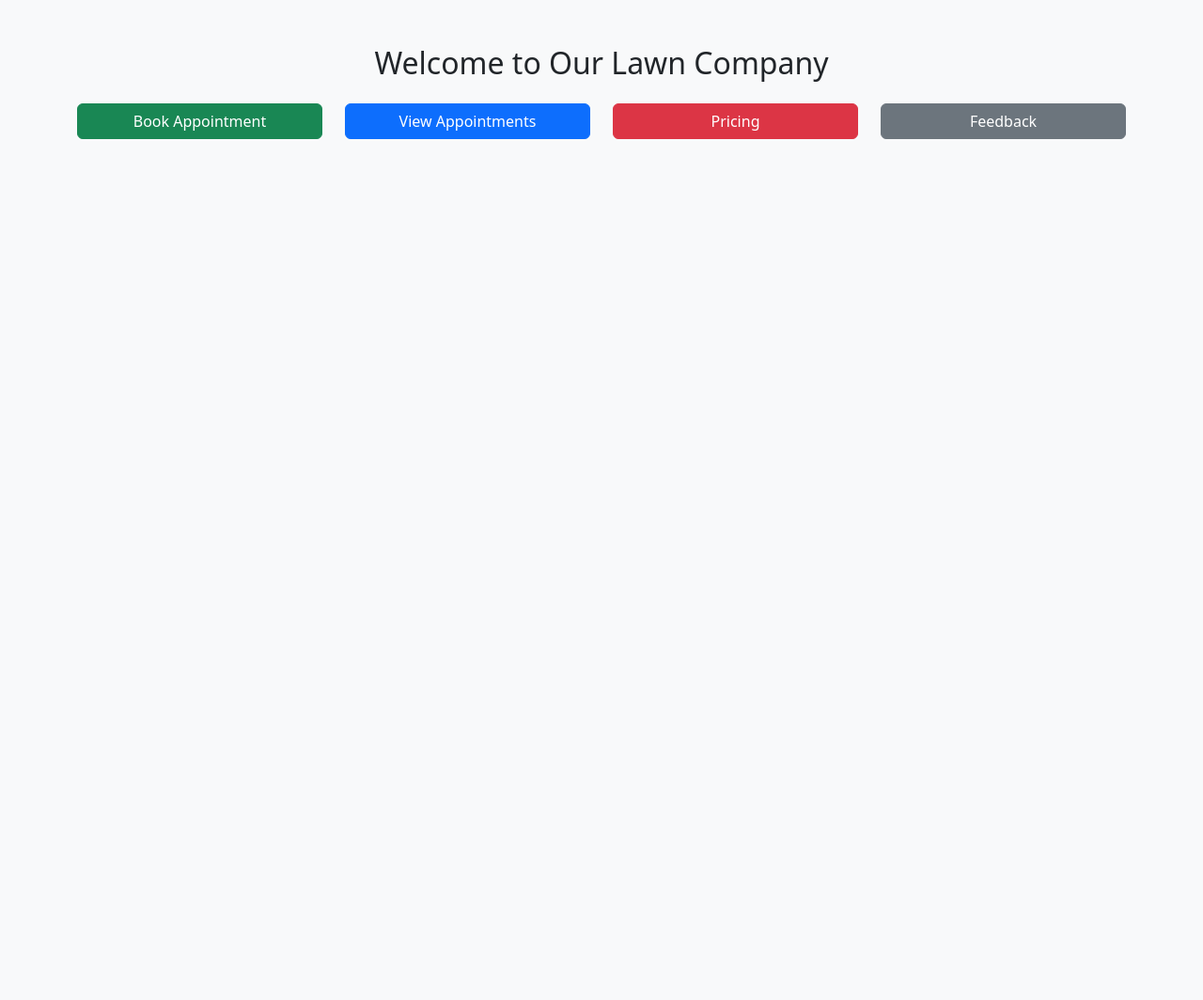
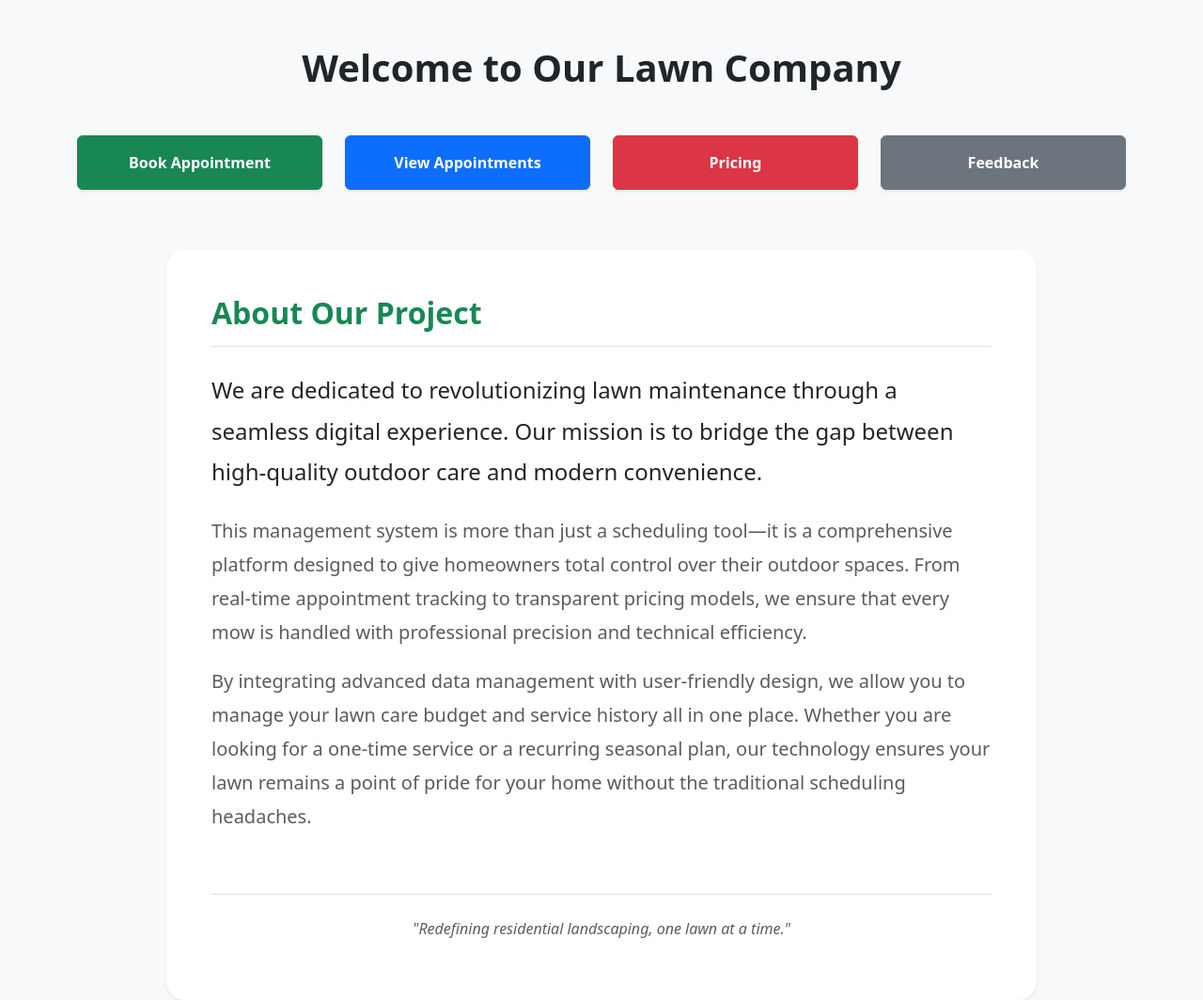
Before and after one commit to JAmericano/lawn-company-project, a Django app: page /dashboard/ in a window 1280 px wide. Shown: the whole page at 94% size. Before the commit the page ends 148 px from the top, so only its background shows below. Run offline with Django 5.2, Linux system fonts and the light colour scheme.

Commit message:
Updated the dashboard

```diff
--- a/lawnApp/templates/lawnApp/dashboard.html
+++ b/lawnApp/templates/lawnApp/dashboard.html
@@ -1,69 +1,79 @@
 <!DOCTYPE html>
-
 <html>
-
 <head>
-
     <title>Dashboard</title>
-
     <link href="https://cdn.jsdelivr.net/npm/bootstrap@5.3.0/dist/css/bootstrap.min.css" rel="stylesheet">
-
+    <style>
+        .info-card {
+            transition: transform 0.2s;
+            border: none;
+            border-radius: 20px; /* Slightly rounder for a modern look */
+        }
+        .info-card:hover {
+            transform: translateY(-5px);
+        }
+        /* Custom line height for better readability of longer text */
+        .description-text {
+            line-height: 1.8;
+        }
+    </style>
 </head>
-
-
 
 <body class="bg-light">
 
+<div class="container mt-5">
+    <h1 class="text-center mb-5 fw-bold text-dark">Welcome to Our Lawn Company</h1>
 
-
-<div class="container mt-5">
-
-    <h2 class="text-center mb-4">Welcome to Our Lawn Company</h2>
-
-
-
-    <div class="row text-center">
-
-
-
-        <div class="col-md-3">
-
-            <a href="{% url 'book' %}" class="btn btn-success w-100 mb-3">Book Appointment</a>
-
+    <div class="row text-center mb-5">
+        <div class="col-md-3 col-sm-6">
+            <a href="{% url 'book' %}" class="btn btn-success w-100 mb-3 py-3 shadow-sm fw-bold">Book Appointment</a>
         </div>
-
-
-
-        <div class="col-md-3">
-
-            <a href="{% url 'appointments' %}" class="btn btn-primary w-100 mb-3">View Appointments</a>
-
+        <div class="col-md-3 col-sm-6">
+            <a href="{% url 'appointments' %}" class="btn btn-primary w-100 mb-3 py-3 shadow-sm fw-bold">View Appointments</a>
         </div>
-
-
-
-        <div class="col-md-3">
-
-           <a href="{% url 'pricing' %}" class="btn btn-danger w-100 mb-3">Pricing</a>
-
+        <div class="col-md-3 col-sm-6">
+           <a href="{% url 'pricing' %}" class="btn btn-danger w-100 mb-3 py-3 shadow-sm fw-bold">Pricing</a>
         </div>
-
-
-
-        <div class="col-md-3">
-
-            <a href="{% url 'feedback' %}" class="btn btn-secondary w-100 mb-3">Feedback</a>
-
+        <div class="col-md-3 col-sm-6">
+            <a href="{% url 'feedback' %}" class="btn btn-secondary w-100 mb-3 py-3 shadow-sm fw-bold">Feedback</a>
         </div>
-
-
-
     </div>
 
+    <div class="row justify-content-center">
+        <div class="col-lg-10">
+            <div class="card p-5 shadow-sm info-card">
+                <h2 class="text-success fw-bold mb-4 border-bottom pb-3">About Our Project</h2>
+
+                <div class="description-text">
+                    <p class="lead fs-4 text-dark mb-4">
+                        We are dedicated to revolutionizing lawn maintenance through a seamless digital experience.
+                        Our mission is to bridge the gap between high-quality outdoor care and modern convenience.
+                    </p>
+
+                    <p class="fs-5 text-muted">
+                        This management system is more than just a scheduling tool—it is a comprehensive platform
+                        designed to give homeowners total control over their outdoor spaces. From real-time
+                        appointment tracking to transparent pricing models, we ensure that every mow is handled
+                        with professional precision and technical efficiency.
+                    </p>
+
+                    <p class="fs-5 text-muted">
+                        By integrating advanced data management with user-friendly design, we allow you to
+                        manage your lawn care budget and service history all in one place. Whether you are
+                        looking for a one-time service or a recurring seasonal plan, our technology ensures
+                        your lawn remains a point of pride for your home without the traditional scheduling headaches.
+                    </p>
+                </div>
+
+                <div class="mt-5 pt-4 border-top">
+                    <p class="text-center text-muted fst-italic">
+                        "Redefining residential landscaping, one lawn at a time."
+                    </p>
+                </div>
+            </div>
+        </div>
+    </div>
 </div>
 
-
-
 </body>
-
 </html>
```
Also changed, not shown: README.md, db.sqlite3.
